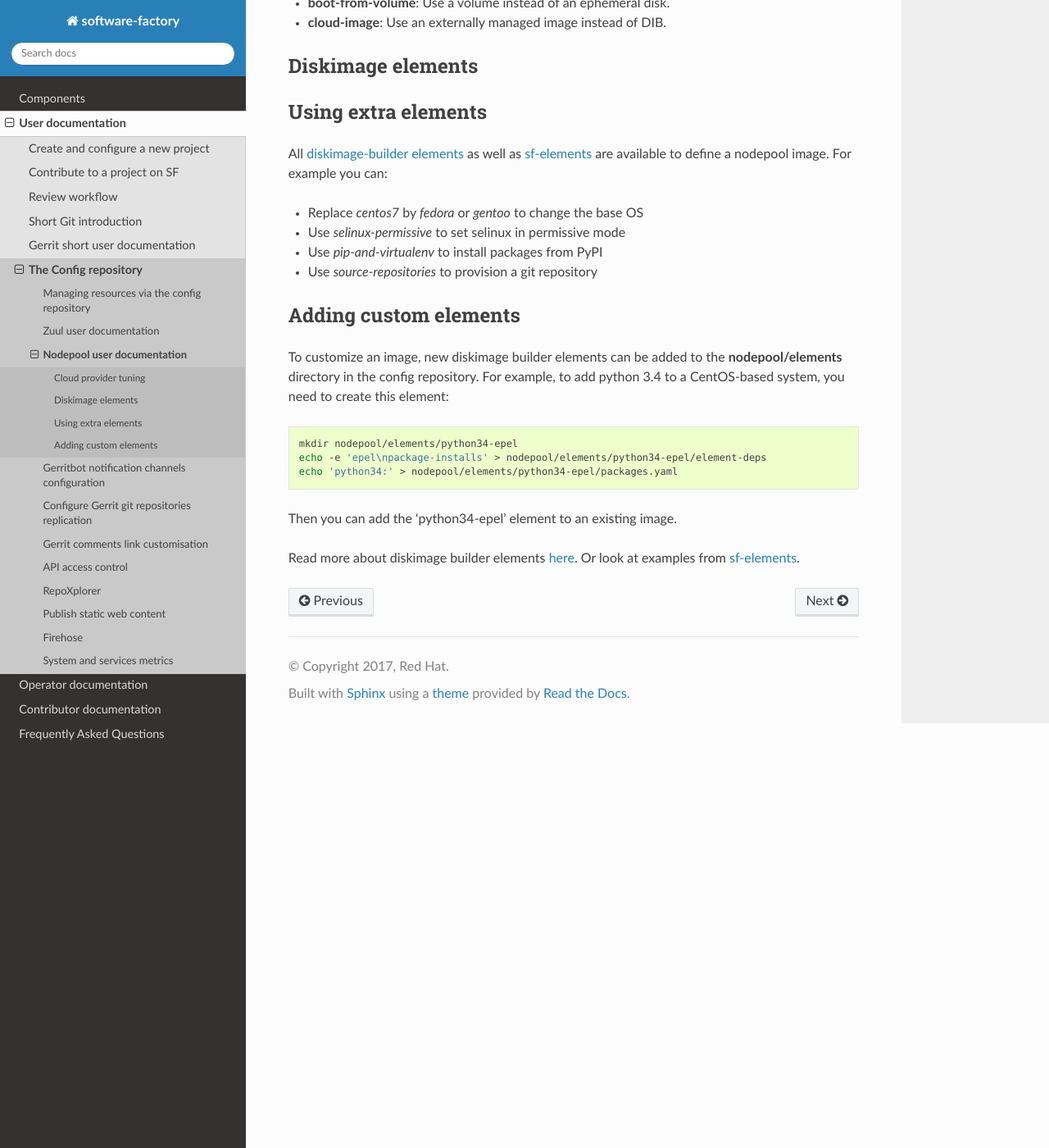
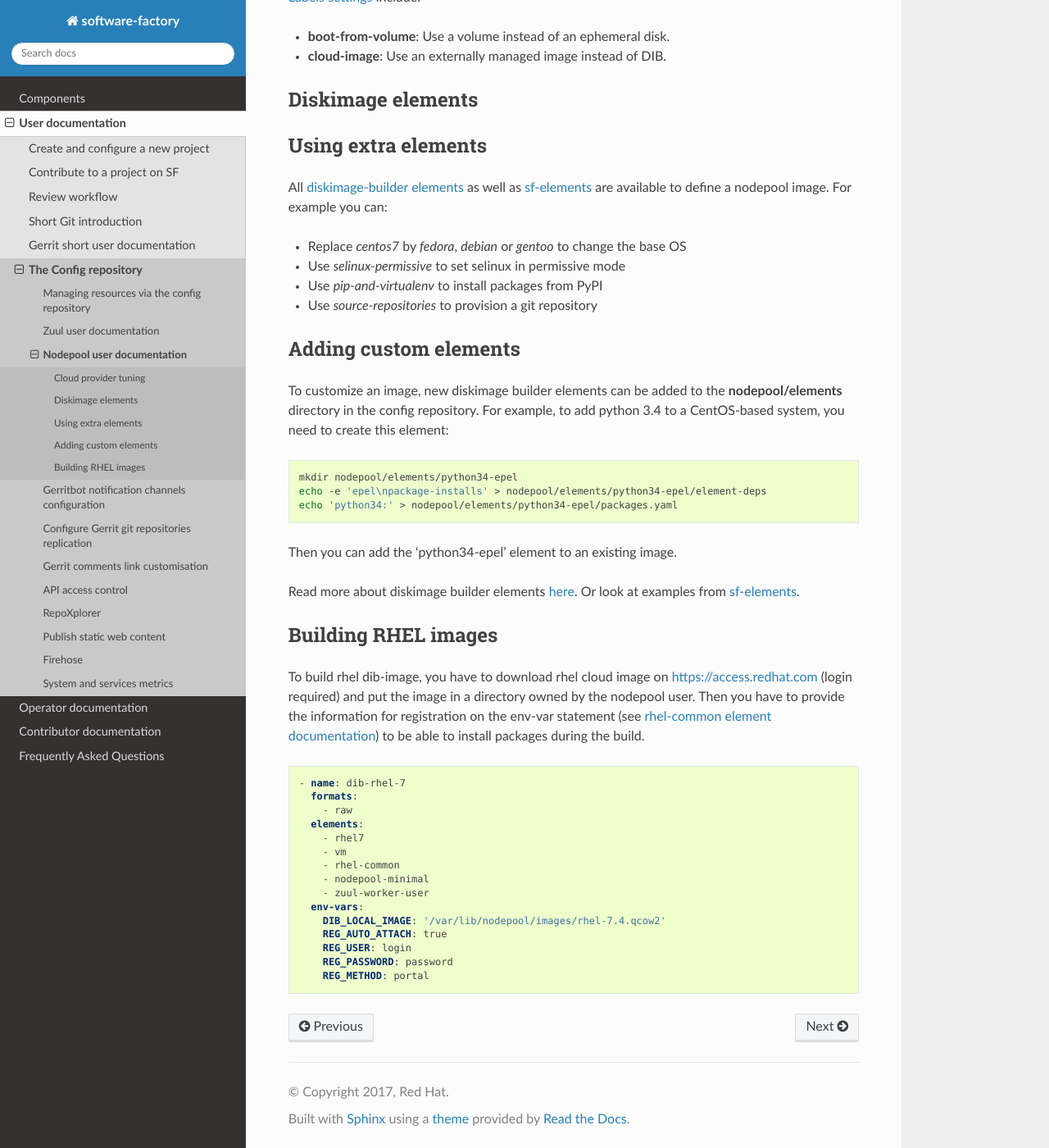
Before and after one commit to softwarefactory-project/sf-docs, a Sphinx documentation site: the page built from docs/user/nodepool_user.rst, in a window 1280 px wide and 1400 px high, scrolled down 1296 px. Shown: the whole window at 82% size. Built offline with Sphinx 7.4.7 and the Read the Docs theme 2.0.0, drawn with Linux system fonts in a browser that asks for light colours; some of the changed text lies outside the part shown.

Commit message:
nodepool-user: fix elements and add rhel image build info
Change-Id: I47df43162462eac0c666335bc2eb56542a4dec30

```diff
--- a/docs/user/nodepool_user.rst
+++ b/docs/user/nodepool_user.rst
@@ -8,18 +8,16 @@
 
 .. _documentation: https://docs.openstack.org/infra/nodepool
 
-
 Nodepool user documentation
 ===========================
 
-Labels, providers and diskimage are defined in *config/nodepool/*.
-All the yaml files present in this directory are merged to create the final
-Nodepool configuration. It's recommended to create a file per provider or project
-so that it's easier to manage.
-
+Labels, providers and diskimage are defined in *config/nodepool/*. All the yaml
+files present in this directory are merged to create the final Nodepool
+configuration. It's recommended to create a file per provider or project so that
+it's easier to manage.
 
 Below is an example of a cloud provider configuration and an associated
-diskimage/label:
+diskimage/label based on CentOS:
 
 .. code-block:: yaml
 
@@ -30,8 +28,9 @@
         - raw
       elements:
         - centos-minimal
+        - vm
         - nodepool-minimal
-        - sf-zuul-worker
+        - zuul-worker-user
 
   labels:
     - name: centos7
@@ -55,7 +54,6 @@
             - name: centos7
               min-ram: 1024
               diskimage: centos7
-
 
 Cloud provider tuning
 ---------------------
@@ -86,7 +84,7 @@
 as well as `sf-elements <https://softwarefactory-project.io/r/gitweb?p=software-factory/sf-elements.git;a=tree;f=elements>`_
 are available to define a nodepool image. For example you can:
 
-* Replace *centos7* by *fedora* or *gentoo* to change the base OS
+* Replace *centos7* by *fedora*, *debian* or *gentoo* to change the base OS
 * Use *selinux-permissive* to set selinux in permissive mode
 * Use *pip-and-virtualenv* to install packages from PyPI
 * Use *source-repositories* to provision a git repository
@@ -95,8 +93,9 @@
 Adding custom elements
 ----------------------
 
-To customize an image, new diskimage builder elements can be added to the **nodepool/elements** directory in the config repository.
-For example, to add python 3.4 to a CentOS-based system, you need to create this element:
+To customize an image, new diskimage builder elements can be added to the
+**nodepool/elements** directory in the config repository. For example, to add
+python 3.4 to a CentOS-based system, you need to create this element:
 
 .. code-block:: bash
 
@@ -109,3 +108,31 @@
 
 Read more about diskimage builder elements `here <https://docs.openstack.org/developer/diskimage-builder/developer/developing_elements.html>`_.
 Or look at examples from `sf-elements <https://softwarefactory-project.io/r/gitweb?p=software-factory/sf-elements.git;a=tree;f=elements>`_.
+
+Building RHEL images
+--------------------
+
+To build rhel dib-image, you have to download rhel cloud image on
+https://access.redhat.com (login required) and put the image in a directory
+owned by the nodepool user. Then you have to provide the information for
+registration on the env-var statement (see `rhel-common element documentation
+<https://git.openstack.org/cgit/openstack/diskimage-builder/tree/diskimage_builder/elements/rhel-common/README.rst>`_)
+to be able to install packages during the build.
+
+.. code-block:: yaml
+
+  - name: dib-rhel-7
+    formats:
+      - raw
+    elements:
+      - rhel7
+      - vm
+      - rhel-common
+      - nodepool-minimal
+      - zuul-worker-user
+    env-vars:
+      DIB_LOCAL_IMAGE: '/var/lib/nodepool/images/rhel-7.4.qcow2'
+      REG_AUTO_ATTACH: true
+      REG_USER: login
+      REG_PASSWORD: password
+      REG_METHOD: portal
```
